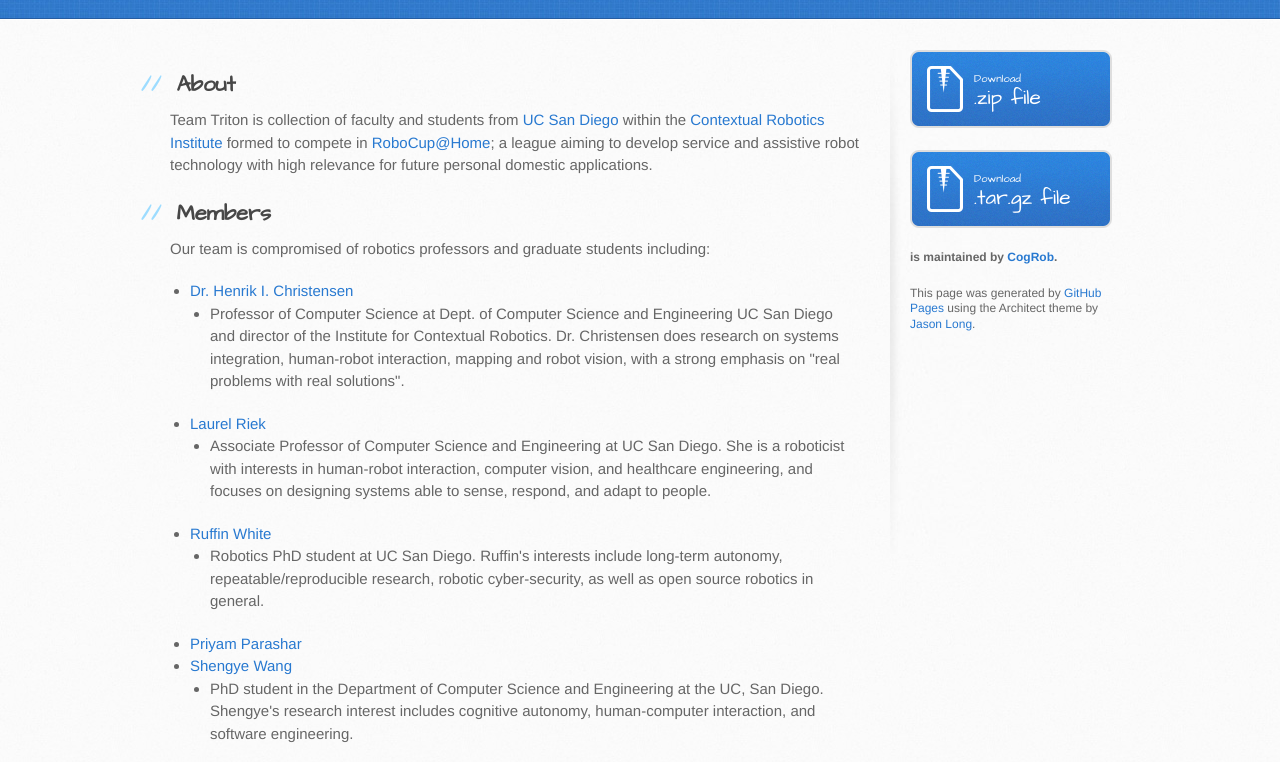
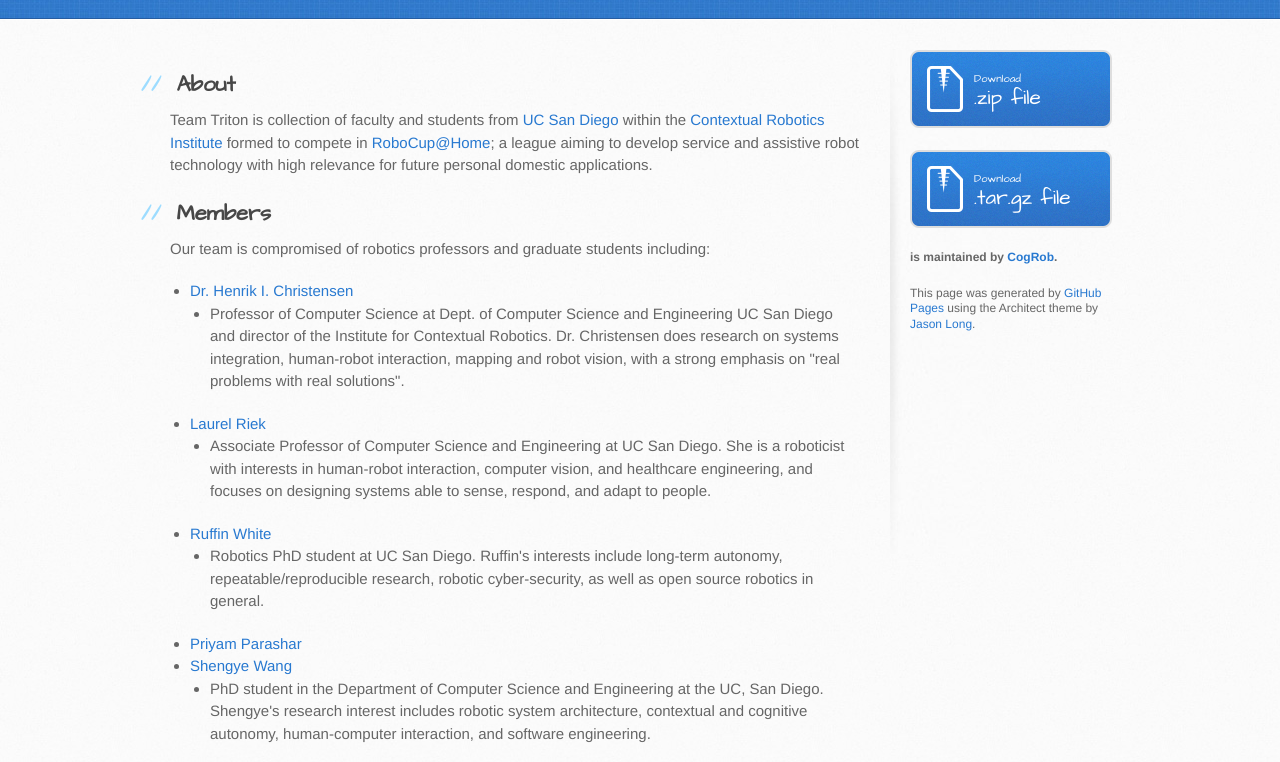
Before and after one commit to CogRob/tritons, a plain HTML site: page index.html in a window 1280 px wide. Shown: the part 182-944 px from the top of the page. Drawn offline with Linux system fonts and the light colour scheme.

```diff
--- a/index.html
+++ b/index.html
@@ -65,7 +65,7 @@
 <a href="http://cseweb.ucsd.edu/%7Eshengye/">Shengye Wang</a>
 
 <ul>
-<li>PhD student in the Department of Computer Science and Engineering at the UC, San Diego. Shengye's research interest includes cognitive autonomy, human-computer interaction, and software engineering.</li>
+<li>PhD student in the Department of Computer Science and Engineering at the UC, San Diego. Shengye's research interest includes robotic system architecture, contextual and cognitive autonomy, human-computer interaction, and software engineering.</li>
 </ul>
 </li>
 </ul>
```
Also changed, not shown: params.json (+1 -1 lines).
